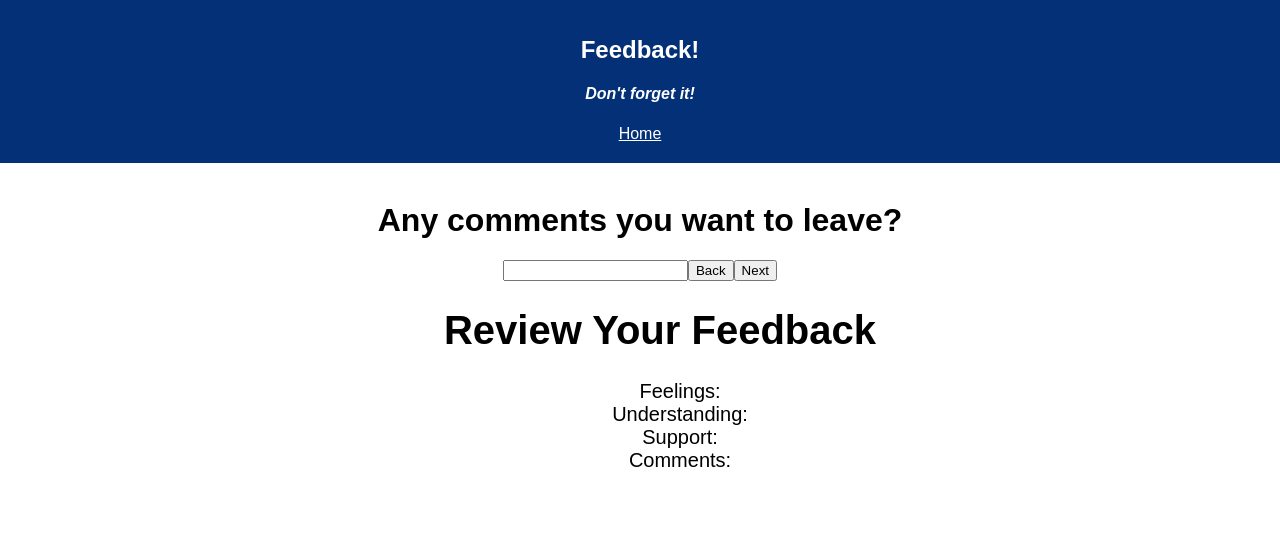
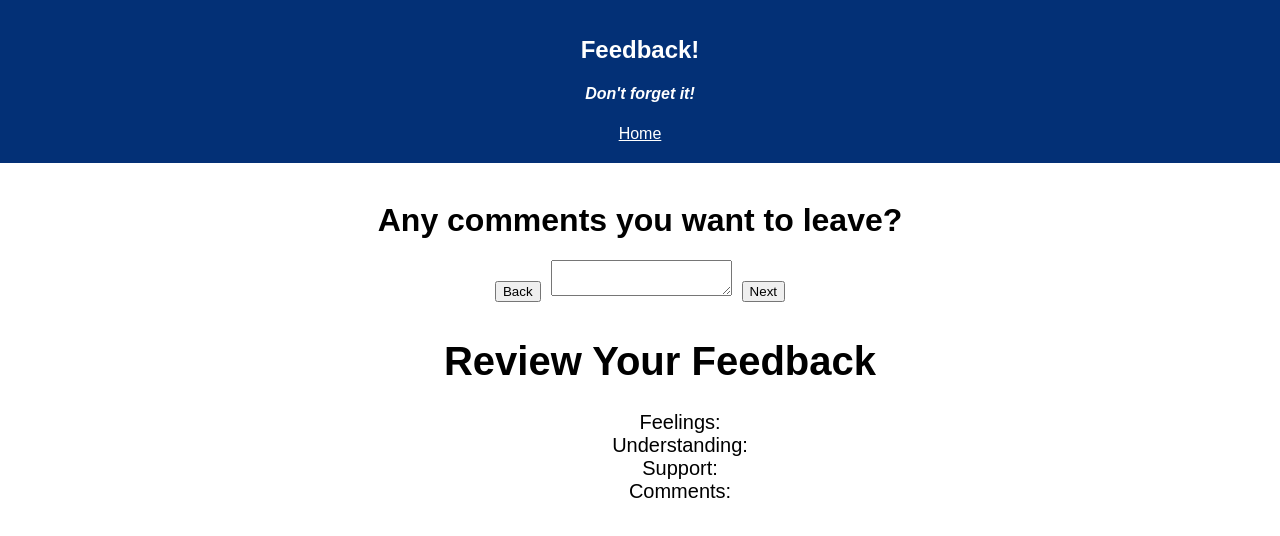
Before and after one commit to jpaul1982/redux-weekend, a React (Create React App) app: page /#/comments in a window 1280 px wide. Shown: the top 536 px of the page. Built offline with nearby package versions, Linux system fonts and the light colour scheme.

Commit message:
button spacing

```diff
--- a/src/components/App/App.css
+++ b/src/components/App/App.css
@@ -24,3 +24,6 @@ ul{
 .link {
   color: white;
 }
+ button {
+   margin: 10px;
+ }
--- a/src/components/Comments/Comments.js
+++ b/src/components/Comments/Comments.js
@@ -22,17 +22,16 @@ class Comments extends Component {
     goBack = () => {
         this.props.history.push('/supported')
     }
-
-
     render() {
         return (
 
             <div>
                 <h1>Any comments you want to leave?</h1>
-                <input type='text' max='120' onChange={this.handleChange}
+                <button onClick={this.goBack}>Back</button>
+                <textarea type='text' max='120' onChange={this.handleChange}
                     value={this.state.comments}>
-                </input>
-                <button onClick={this.goBack}>Back</button>
+                </textarea>
+
                 <button onClick={this.handleClick}>Next</button>
                 <ul className='reviewList'>
                     <ReviewBody />
--- a/src/components/Supported/Supported.js
+++ b/src/components/Supported/Supported.js
@@ -29,11 +29,11 @@ class Supported extends Component {
             <main>
                 <div>
                     <h1>How well are you being supported?</h1>
+                    <button onClick={this.goBack}>Back</button>
                     <input type='number' min='1' max='5'
                         value={this.state.supported}
                         onChange={this.handleChange}>
                     </input>
-                    <button onClick={this.goBack}>Back</button>
                     <button onClick={this.handleClick}>Next</button>
                     <ul className='reviewList'>
                         <ReviewBody />
--- a/src/components/Understanding/Understanding.js
+++ b/src/components/Understanding/Understanding.js
@@ -28,11 +28,11 @@ class Understanding extends Component {
             <main>
                 <div className='query'>
                     <h1>How well are you understanding the content?</h1>
+                    <button onClick={this.goBack}>Back</button>
                     <input type='number' min='1' max='5'
                         value={this.state.understanding}
                         onChange={this.handleChange}>
                     </input>
-                    <button onClick={this.goBack}>Back</button>
                     <button onClick={this.handleClick}>Next</button>
                     <ul className='reviewList'>
                         <ReviewBody />
```
